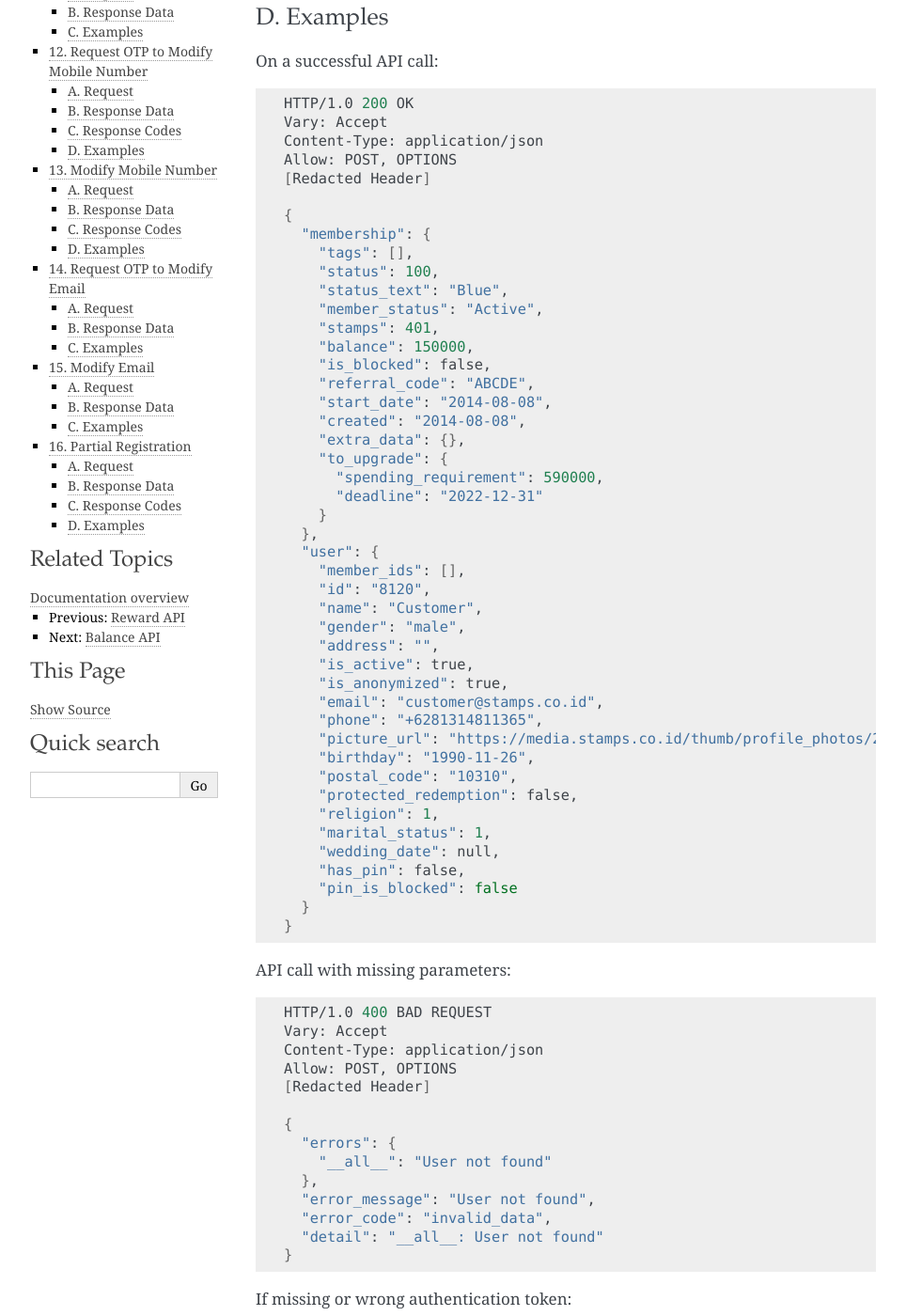
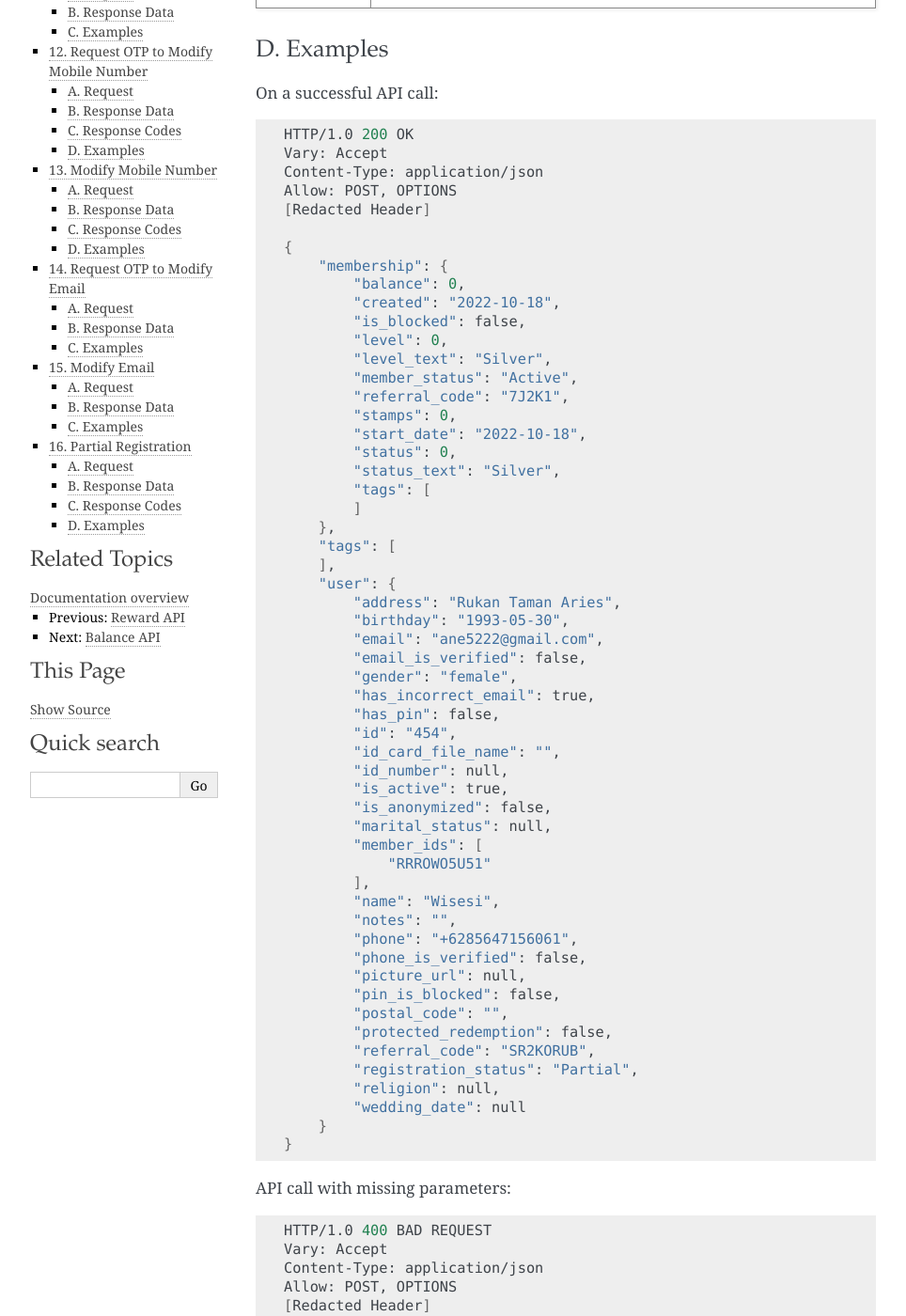
Before and after one commit to ui/stamps-api-docs, a Sphinx documentation site: the page built from source/customer_api.rst, in a window 1280 px wide and 1400 px high, scrolled down 1310 px. Shown: the whole window at 94% size, without its empty margins (148-1112 px from the left). Built offline with Sphinx 7.4.7, drawn with Linux system fonts in a browser that asks for light colours.

Commit message:
Update member details response data and example response

```diff
--- a/source/customer_api.rst
+++ b/source/customer_api.rst
@@ -40,6 +40,7 @@ Variable            Description
 =================== ==============================
 memberships         Membership related information
 users               User related information
+tags                Membership tags
 =================== ==============================
 
 
@@ -77,43 +78,53 @@ On a successful API call:
     [Redacted Header]
 
     {
-      "membership": {
-        "tags": [],
-        "status": 100,
-        "status_text": "Blue",
-        "member_status": "Active",
-        "stamps": 401,
-        "balance": 150000,
-        "is_blocked": false,
-        "referral_code": "ABCDE",
-        "start_date": "2014-08-08",
-        "created": "2014-08-08",
-        "extra_data": {},
-        "to_upgrade": {
-          "spending_requirement": 590000,
-          "deadline": "2022-12-31"
+        "membership": {
+            "balance": 0,
+            "created": "2022-10-18",
+            "is_blocked": false,
+            "level": 0,
+            "level_text": "Silver",
+            "member_status": "Active",
+            "referral_code": "7J2K1",
+            "stamps": 0,
+            "start_date": "2022-10-18",
+            "status": 0,
+            "status_text": "Silver",
+            "tags": [
+            ]
+        },
+        "tags": [
+        ],
+        "user": {
+            "address": "Rukan Taman Aries",
+            "birthday": "1993-05-30",
+            "email": "ane5222@gmail.com",
+            "email_is_verified": false,
+            "gender": "female",
+            "has_incorrect_email": true,
+            "has_pin": false,
+            "id": "454",
+            "id_card_file_name": "",
+            "id_number": null,
+            "is_active": true,
+            "is_anonymized": false,
+            "marital_status": null,
+            "member_ids": [
+                "RRROWO5U51"
+            ],
+            "name": "Wisesi",
+            "notes": "",
+            "phone": "+6285647156061",
+            "phone_is_verified": false,
+            "picture_url": null,
+            "pin_is_blocked": false,
+            "postal_code": "",
+            "protected_redemption": false,
+            "referral_code": "SR2KORUB",
+            "registration_status": "Partial",
+            "religion": null,
+            "wedding_date": null
         }
-      },
-      "user": {
-        "member_ids": [],
-        "id": "8120",
-        "name": "Customer",
-        "gender": "male",
-        "address": "",
-        "is_active": true,
-        "is_anonymized": true,
-        "email": "customer@stamps.co.id",
-        "phone": "+6281314811365",
-        "picture_url": "https://media.stamps.co.id/thumb/profile_photos/2014/4/17/483ccddd-9aea-44d2-bbc4-6aa71f51fb2a_size_80.png",
-        "birthday": "1990-11-26",
-        "postal_code": "10310",
-        "protected_redemption": false,
-        "religion": 1,
-        "marital_status": 1,
-        "wedding_date": null,
-        "has_pin": false,
-        "pin_is_blocked": false
-      }
     }
 
 
```
